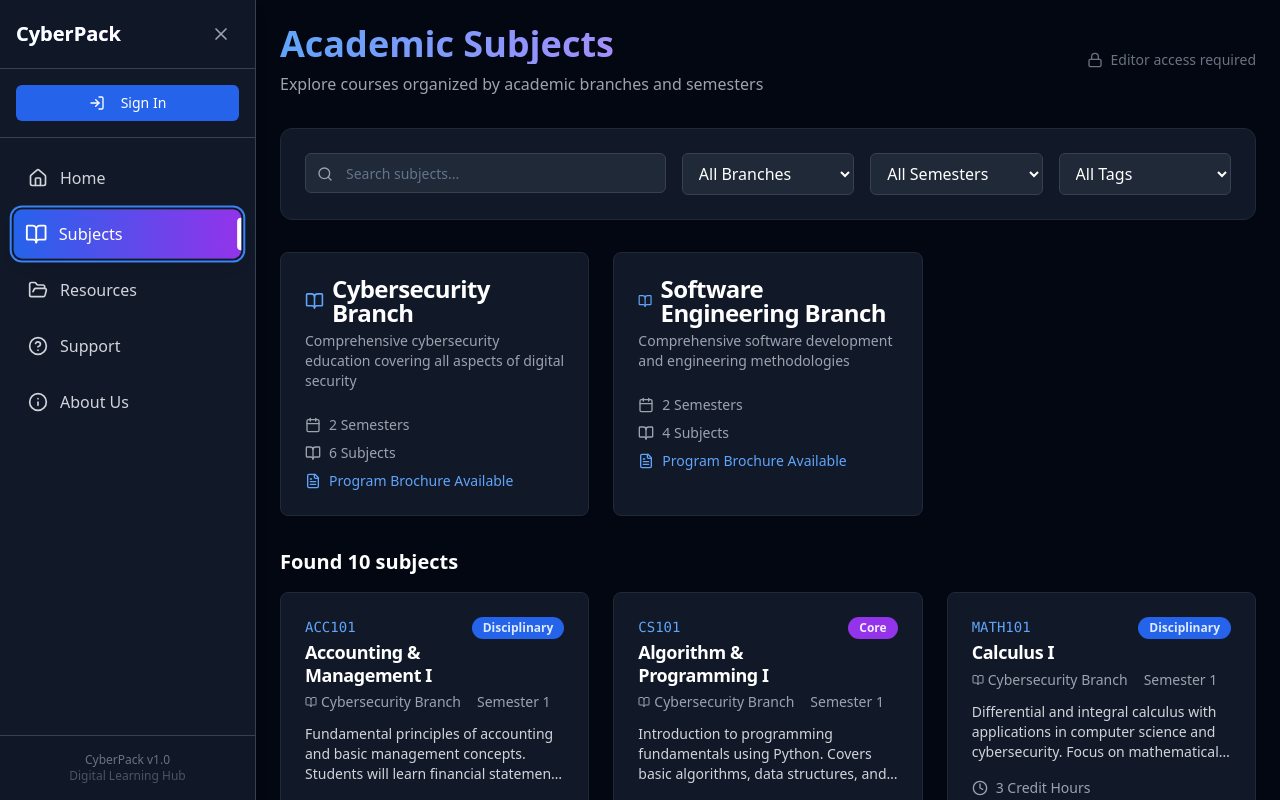
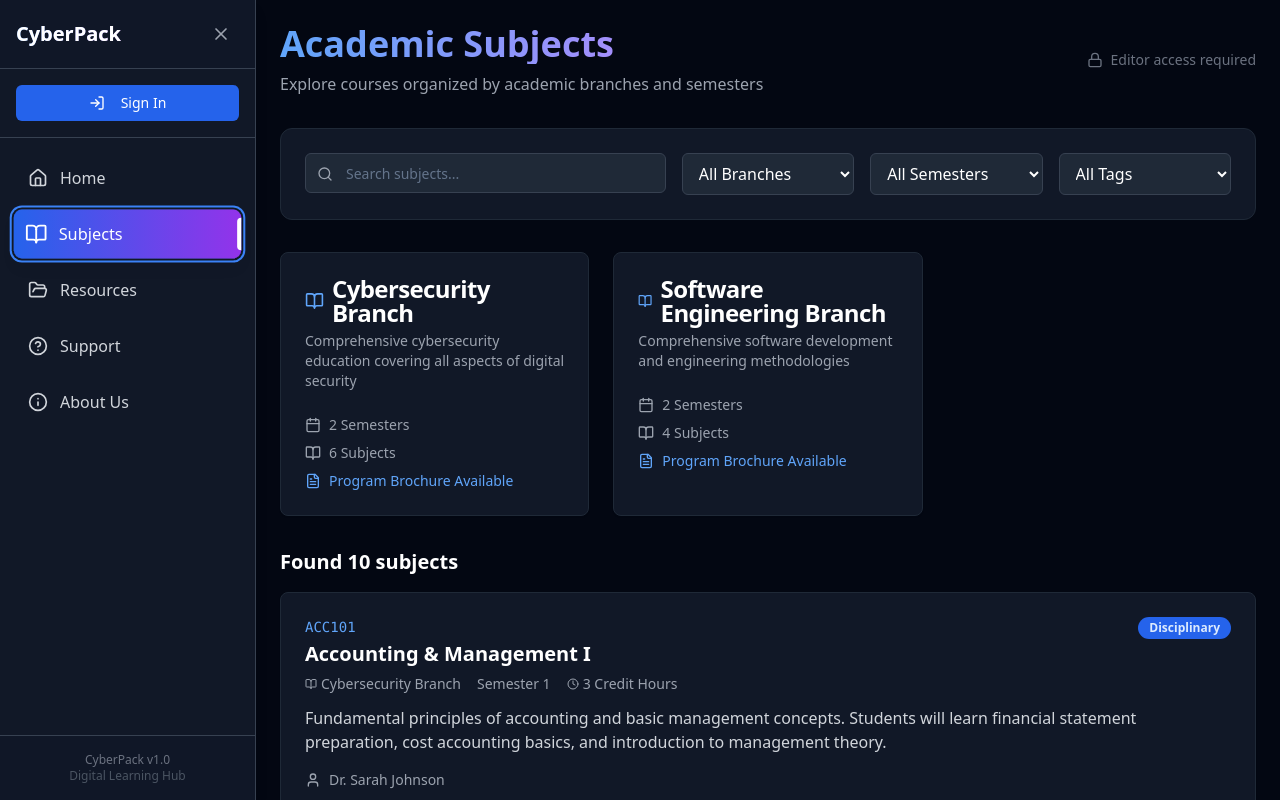
Before and after one commit to SICROMONOCO/CyberPack, a React (Vite) app: page / in a window 1280 px wide. Both pictures are taken after a click on the button "Subjects". Shown: the top 800 px of the page. Built offline with nearby package versions, Linux system fonts and the light colour scheme.

Commit message:
feat: Update UI and remove student role
- Removed student role from authentication.
- Changed grid layout to list layout in Resources and Subjects pages.
- Removed preview button from resource cards.
- Fixed button color and font styles.

```diff
--- a/src/components/LoginForm.tsx
+++ b/src/components/LoginForm.tsx
@@ -1,4 +1,3 @@
-
 import React, { useState } from 'react';
 import { LogIn, Eye, EyeOff, User, Lock } from 'lucide-react';
 import { Button } from '@/components/ui/button';
@@ -103,7 +102,7 @@ const LoginForm = ({ onClose }: LoginFormProps) => {
 
             <Button
               type="submit"
-              className="w-full bg-blue-600 hover:bg-blue-700"
+              className="w-full bg-blue-600 hover:bg-blue-700 text-white"
               disabled={isLoading}
             >
               {isLoading ? (
@@ -124,7 +123,6 @@ const LoginForm = ({ onClose }: LoginFormProps) => {
             <h4 className="text-sm font-medium text-gray-300 mb-2">Demo Credentials:</h4>
             <div className="space-y-1 text-xs text-gray-400">
               <div><strong>Editor:</strong> admin / admin123</div>
-              <div><strong>Student:</strong> student / student123</div>
             </div>
           </div>
         </CardContent>
--- a/src/components/ResourceList.tsx
+++ b/src/components/ResourceList.tsx
@@ -54,7 +54,7 @@ const ResourceList = ({ resources, hasActiveFilters, onClearFilters }: ResourceL
         </CardContent>
       </Card>
     ) : (
-      <div className="grid grid-cols-1 md:grid-cols-2 lg:grid-cols-3 gap-6">
+      <div className="space-y-4">
         {resources.map((resource) => (
           <ResourceCard key={resource.id} resource={resource} />
         ))}
--- a/src/components/SubjectCard.tsx
+++ b/src/components/SubjectCard.tsx
@@ -1,4 +1,3 @@
-
 import React from 'react';
 import { Clock, BookOpen, Tag, User, Award } from 'lucide-react';
 import { Card, CardContent, CardDescription, CardHeader, CardTitle } from '@/components/ui/card';
@@ -37,56 +36,52 @@ const SubjectCard = ({ subject }: SubjectCardProps) => {
 
   return (
     <Card className="bg-gray-900 border-gray-800 hover:border-blue-500 transition-all duration-200 hover:shadow-lg hover:shadow-blue-500/10">
-      <CardHeader className="pb-3">
-        <div className="flex items-start justify-between">
+      <CardContent className="p-6">
+        <div className="flex items-start gap-4">
+          <div className="flex-1">
+            <div className="flex items-start justify-between mb-3">
               <div className="flex-1">
                 {subject.code && (
                   <p className="text-sm text-blue-400 font-mono mb-1">{subject.code}</p>
                 )}
-            <CardTitle className="text-white text-lg leading-tight">{subject.title}</CardTitle>
-          </div>
-          <Badge className={`ml-2 ${getTagColor(subject.tag)}`}>
-            {subject.tag}
-          </Badge>
-        </div>
+                <h3 className="text-xl font-semibold text-white leading-tight mb-2">{subject.title}</h3>
                 <div className="flex items-center gap-4 text-sm text-gray-400">
                   <span className="flex items-center gap-1">
                     <BookOpen className="w-3 h-3" />
                     {subject.branchName}
                   </span>
                   <span>{subject.semesterName}</span>
-        </div>
-      </CardHeader>
-
-      <CardContent className="space-y-4">
-        <CardDescription className="text-gray-300 line-clamp-3">
-          {subject.description}
-        </CardDescription>
-
-        <div className="space-y-2">
-          <div className="flex items-center gap-2 text-sm text-gray-400">
-            <Clock className="w-4 h-4" />
+                  <div className="flex items-center gap-1">
+                    <Clock className="w-3 h-3" />
                     {subject.creditHours} Credit Hours
                   </div>
+                </div>
+              </div>
+              <Badge className={`ml-4 ${getTagColor(subject.tag)}`}>
+                {subject.tag}
+              </Badge>
+            </div>
 
+            <p className="text-gray-300 mb-4 line-clamp-2">
+              {subject.description}
+            </p>
+
+            <div className="flex items-center gap-6 text-sm text-gray-400">
               {subject.instructor && (
-            <div className="flex items-center gap-2 text-sm text-gray-400">
+                <div className="flex items-center gap-2">
                   <User className="w-4 h-4" />
                   {subject.instructor}
                 </div>
               )}
 
               {subject.prerequisites && subject.prerequisites.length > 0 && (
-            <div className="flex items-start gap-2 text-sm text-gray-400">
-              <Award className="w-4 h-4 mt-0.5" />
-              <div>
-                <span className="block">Prerequisites:</span>
-                <span className="text-gray-500">
-                  {subject.prerequisites.join(', ')}
-                </span>
+                <div className="flex items-center gap-2">
+                  <Award className="w-4 h-4" />
+                  <span>Prerequisites: {subject.prerequisites.join(', ')}</span>
+                </div>
+              )}
             </div>
           </div>
-          )}
         </div>
       </CardContent>
     </Card>
--- a/src/components/SubjectsPage.tsx
+++ b/src/components/SubjectsPage.tsx
@@ -203,8 +203,8 @@ const SubjectsPage = () => {
           </h2>
         </div>
 
-        {/* Subject Cards */}
-        <div className="grid grid-cols-1 md:grid-cols-2 lg:grid-cols-3 gap-6">
+        {/* Subject Cards - Changed from grid to list */}
+        <div className="space-y-4">
           {filteredSubjects.map(subject => (
             <SubjectCard
               key={`${subject.branchId}-${subject.semesterId}-${subject.id}`}
--- a/src/components/UserProfile.tsx
+++ b/src/components/UserProfile.tsx
@@ -1,4 +1,3 @@
-
 import React, { useState } from 'react';
 import { User, LogOut, Shield, BookOpen, Settings } from 'lucide-react';
 import { Button } from '@/components/ui/button';
@@ -17,25 +16,11 @@ const UserProfile = ({ isCollapsed = false }: UserProfileProps) => {
   if (!user) return null;
 
   const getRoleColor = (role: string) => {
-    switch (role) {
-      case 'editor':
-        return 'bg-blue-600 text-white';
-      case 'student':
-        return 'bg-green-600 text-white';
-      default:
-        return 'bg-gray-600 text-white';
-    }
+    return 'bg-blue-600 text-white';
   };
 
   const getRoleIcon = (role: string) => {
-    switch (role) {
-      case 'editor':
-        return <Settings className="w-3 h-3" />;
-      case 'student':
-        return <BookOpen className="w-3 h-3" />;
-      default:
-        return <User className="w-3 h-3" />;
-    }
+    return <Settings className="w-3 h-3" />;
   };
 
   if (isCollapsed) {
--- a/src/components/ui/button.tsx
+++ b/src/components/ui/button.tsx
@@ -1,3 +1,4 @@
+
 import * as React from "react"
 import { Slot } from "@radix-ui/react-slot"
 import { cva, type VariantProps } from "class-variance-authority"
@@ -9,15 +10,15 @@ const buttonVariants = cva(
   {
     variants: {
       variant: {
-        default: "bg-primary text-primary-foreground hover:bg-primary/90",
+        default: "bg-blue-600 text-white hover:bg-blue-700 border-0",
         destructive:
-          "bg-destructive text-destructive-foreground hover:bg-destructive/90",
+          "bg-red-600 text-white hover:bg-red-700 border-0",
         outline:
-          "border border-input bg-background hover:bg-accent hover:text-accent-foreground",
+          "border border-gray-600 bg-transparent text-gray-300 hover:bg-gray-800 hover:text-white",
         secondary:
-          "bg-secondary text-secondary-foreground hover:bg-secondary/80",
-        ghost: "hover:bg-accent hover:text-accent-foreground",
-        link: "text-primary underline-offset-4 hover:underline",
+          "bg-gray-700 text-white hover:bg-gray-600 border-0",
+        ghost: "text-gray-300 hover:bg-gray-800 hover:text-white border-0",
+        link: "text-blue-400 underline-offset-4 hover:underline border-0",
       },
       size: {
         default: "h-10 px-4 py-2",
--- a/src/contexts/AuthContext.tsx
+++ b/src/contexts/AuthContext.tsx
@@ -1,7 +1,7 @@
 
 import React, { createContext, useContext, useState, useEffect, ReactNode } from 'react';
 
-export type UserRole = 'student' | 'editor';
+export type UserRole = 'editor';
 
 interface User {
   id: string;
@@ -22,8 +22,7 @@ const AuthContext = createContext<AuthContextType | undefined>(undefined);
 
 // Demo credentials - in production this would be handled by a backend
 const DEMO_CREDENTIALS = {
-  editor: { username: 'admin', password: 'admin123', role: 'editor' as UserRole },
-  student: { username: 'student', password: 'student123', role: 'student' as UserRole }
+  editor: { username: 'admin', password: 'admin123', role: 'editor' as UserRole }
 };
 
 export const AuthProvider = ({ children }: { children: ReactNode }) => {
```
Also changed, not shown: src/components/ResourceCard.tsx (+29 -38 lines). Lines whose indentation alone changed are shown as unchanged.
